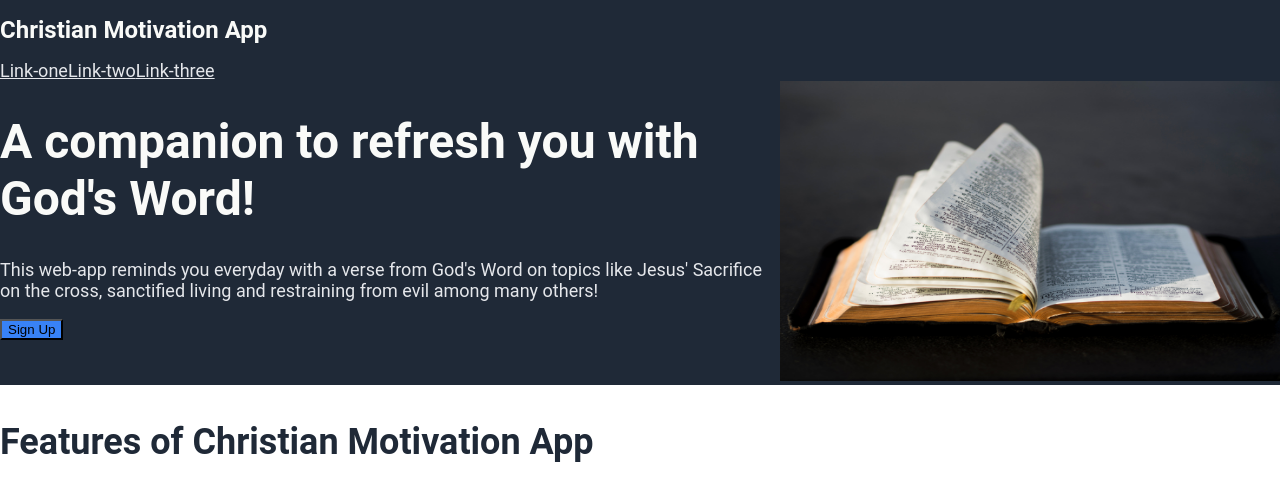
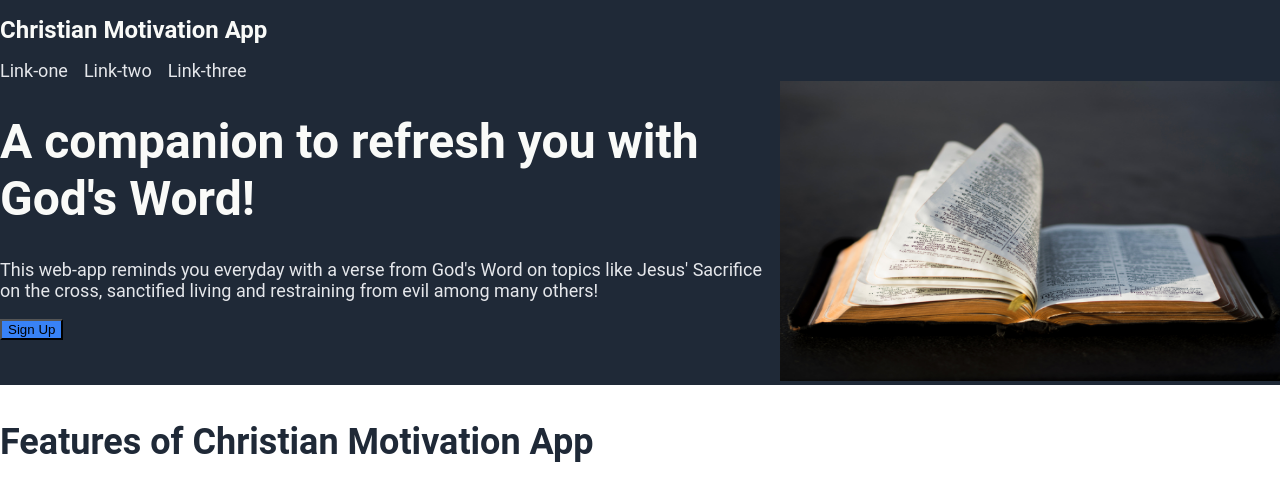
Before and after one commit to soithangsing/my-landing-page, a plain HTML site: page index.html in a window 1280 px wide. Shown: the top 496 px of the page. Drawn offline with Linux system fonts and the light colour scheme; grey boxes are pictures that could not be loaded.

Commit message:
Added gap to header links and removed text decoration for anchor

```diff
--- a/style.css
+++ b/style.css
@@ -40,6 +40,13 @@ ul {
     display: flex;
 }
 
+a {
+    text-decoration: none;
+}
+
+.header ul {
+    gap: 16px;
+}
 /* Header portion Ends */
 
 
```
